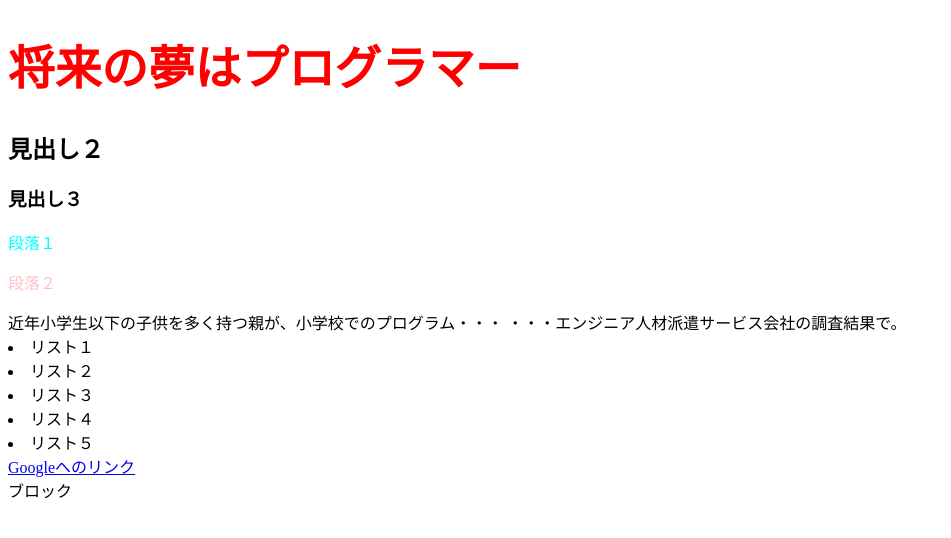
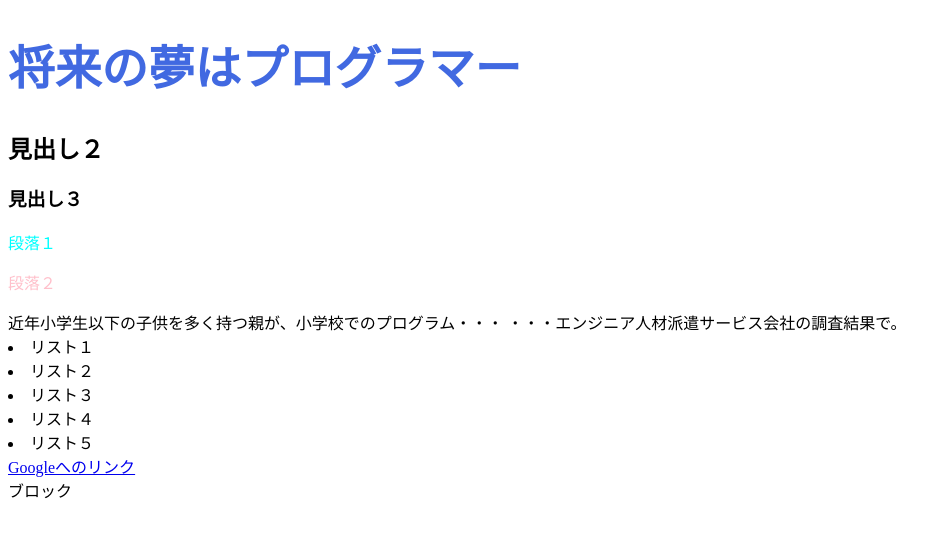
Before and after one commit to MayuYamamotokoko/practice, a plain HTML site: page index.html in a window 1280 px wide. Shown: the whole page, without its empty margins (0-951 px from the left). Drawn offline with Linux system fonts and the light colour scheme.

Commit message:
text chenged

```diff
--- a/css/index.css
+++ b/css/index.css
@@ -8,5 +8,5 @@ p#sub-title2 {
 h1{
     font-size: 35pt;
     font-weight: bold;
-    color: red;
+    color: royalblue;
 }
```
